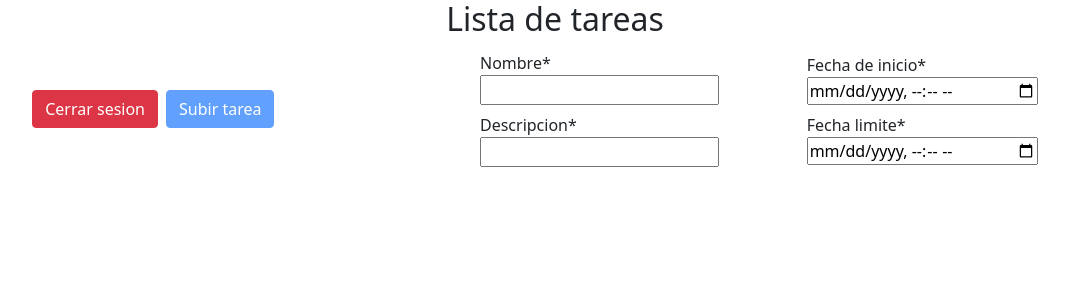
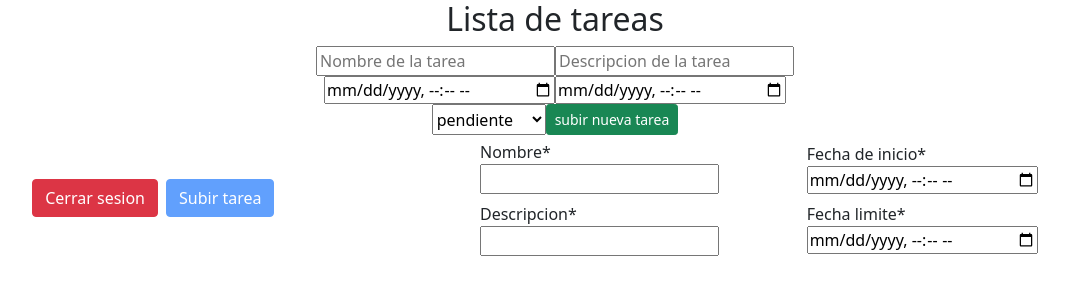
Before and after one commit to t1mk1ll3r4ll/TaskChallenge, a Next.js app: page /authenticated in a window 1280 px wide. Shown: the top 300 px of the page, without its empty margins (85-1154 px from the left). Built offline with nearby package versions, Linux system fonts and the light colour scheme; no server answers; the database is empty.

Commit message:
react hook added testing waters

```diff
--- a/package.json
+++ b/package.json
@@ -22,7 +22,8 @@
     "nookies": "^2.5.2",
     "react": "17.0.2",
     "react-bootstrap": "^1.6.1",
-    "react-dom": "17.0.2"
+    "react-dom": "17.0.2",
+    "react-hook-form": "^7.10.1"
   },
   "devDependencies": {
     "@types/react": "17.0.11",
--- /dev/null
+++ b/src/components/AgregarTarea/index.tsx
@@ -0,0 +1,72 @@
+import React from "react";
+import { useForm } from "react-hook-form";
+import firebaseclient from "firebaseClient";
+import firebase from "firebase";
+import { Button } from "react-bootstrap";
+
+const Index = () => {
+  firebaseclient();
+  const db = firebase.firestore();
+  const { register, handleSubmit } = useForm();
+  const onSubmit = (data: any) =>
+    db
+      .collection("Tarea")
+      .add({ name: data.name })
+      .then((docRef) => {
+        updateDoc({ ...data, uid: docRef.id });
+        window.location.reload();
+      });
+
+  const updateDoc = (params: any) => {
+    const db = firebase.firestore();
+    console.log(params);
+    db.collection("Tarea")
+      .doc(params.uid)
+      .update(params)
+      .then((docRef) => {
+        window.alert("La tarea se creado con exito");
+      })
+      .catch((error) => {
+        console.error("Error adding document: ", error);
+      });
+  };
+  return (
+    <div>
+      <form onSubmit={handleSubmit(onSubmit)}>
+        <div style={{ display: "flex", justifyContent: "center" }}>
+          <input
+            {...register("name", { required: true })}
+            placeholder="Nombre de la tarea"
+          />
+          <input
+            {...register("description", { required: true })}
+            placeholder="Descripcion de la tarea"
+          />
+        </div>
+        <div style={{ display: "flex", justifyContent: "center" }}>
+          <input
+            type="datetime-local"
+            {...register("start", { required: true })}
+          />
+          <input
+            type="datetime-local"
+            {...register("expire", { required: true })}
+          />
+        </div>
+        <div style={{ display: "flex", justifyContent: "center" }}>
+          <select {...register("status", { required: true })} id="status">
+            <option value="Pendiente">pendiente</option>
+            <option value="En progreso"> en progreso</option>
+            <option value="Finalizada"> finalizada</option>
+          </select>
+          <Button variant="success" type="submit" size="sm">
+            {" "}
+            subir nueva tarea{" "}
+          </Button>
+        </div>
+      </form>
+    </div>
+  );
+};
+
+export default Index;
--- a/src/pages/authenticated.js
+++ b/src/pages/authenticated.js
@@ -4,6 +4,7 @@ import { Button } from "react-bootstrap";
 import firebaseclient from "../firebaseClient";
 import firebase from "firebase";
 import TableFilled from "../components/TableFilled";
+import Formulario from "../components/AgregarTarea";
 import {
   Flex,
   Box,
@@ -82,7 +83,7 @@ export default function Authenticated() {
       <Heading as="h2" textAlign=" center" mx="auto">
         Lista de tareas
       </Heading>
-
+      <Formulario></Formulario>
       <Flex align="center">
         <Box w={300} my={5} mx="auto">
           <Stack justify="center" isInline>
```
Also changed, not shown: 1 other file (tests, documents, lock files or other folders).
